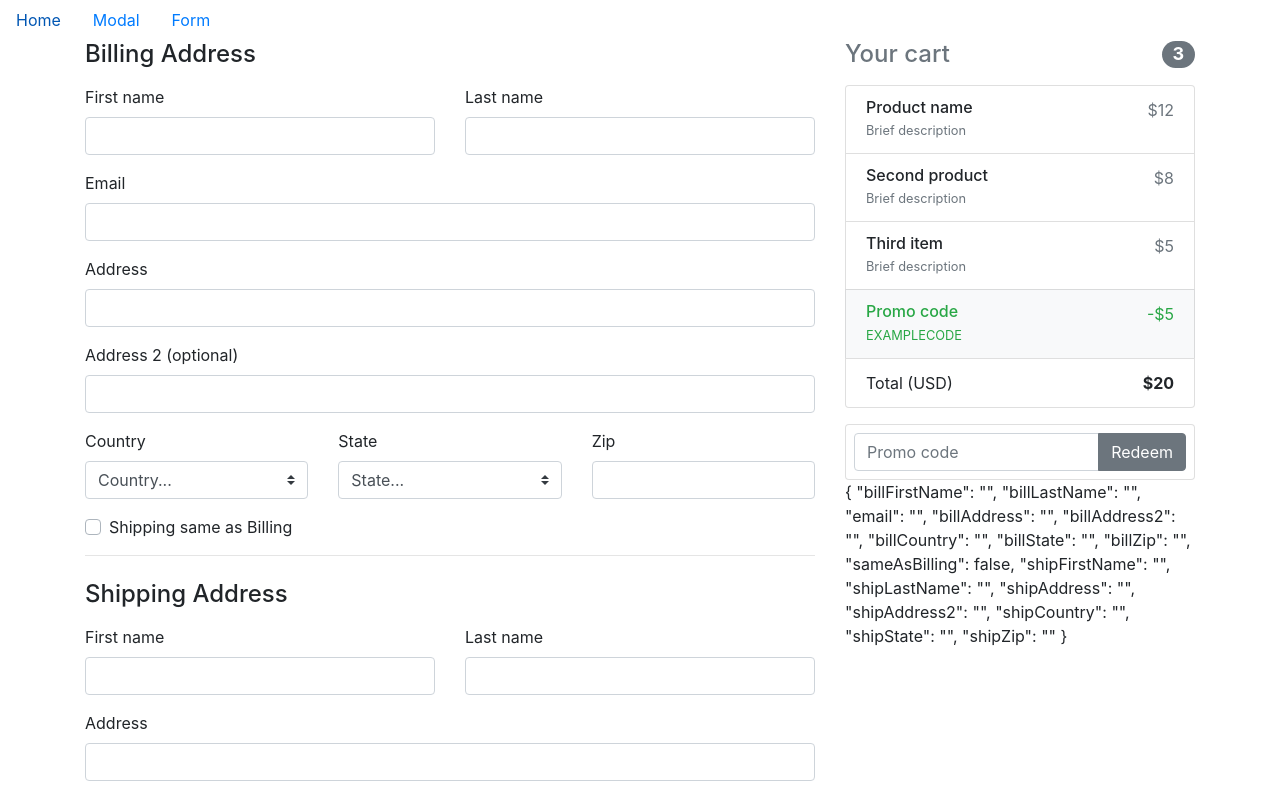
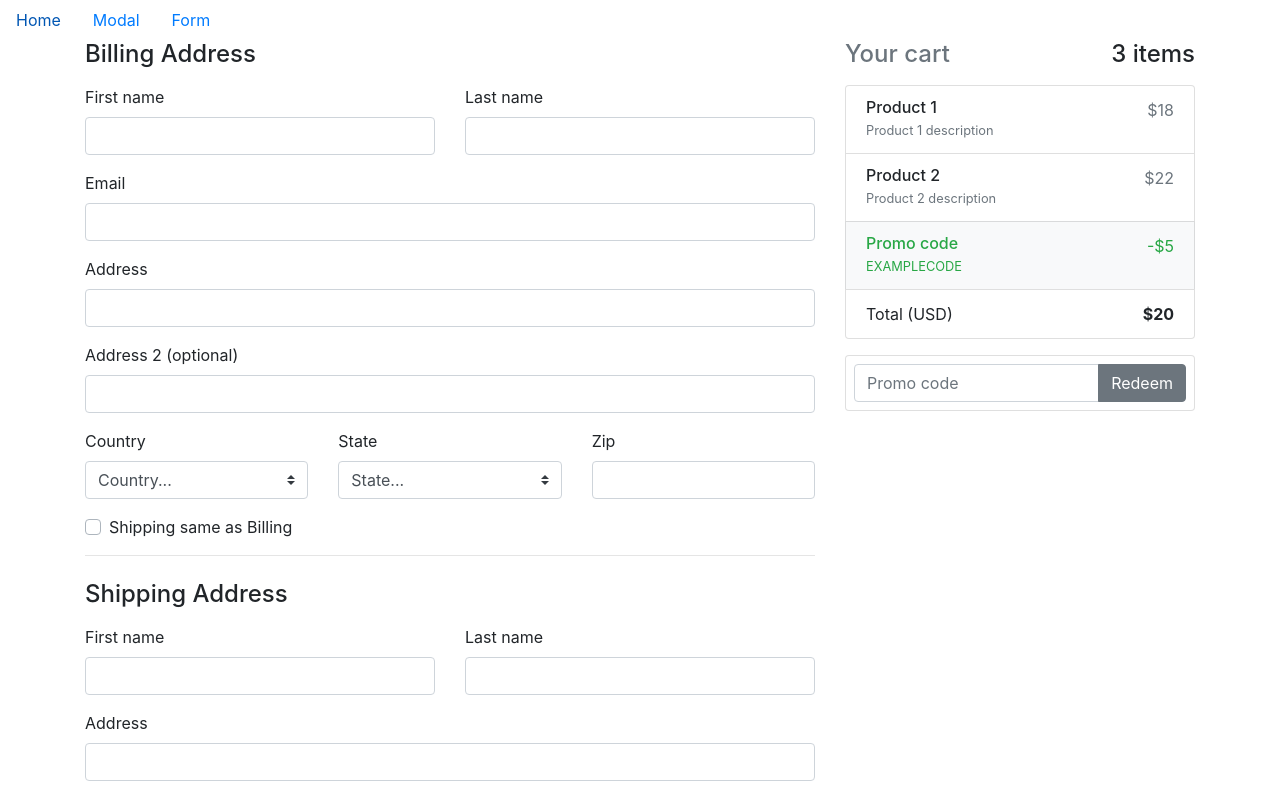
Before and after one commit to pferlito/react-examples, a React (Create React App) app: page /form in a window 1280 px wide. Shown: the top 800 px of the page. Built offline with nearby package versions, Linux system fonts and the light colour scheme; the HTML template or start-up script is replaced by a standard one.

Commit message:
Start implementing the cart.

```diff
--- /dev/null
+++ b/src/components/Cart.js
@@ -0,0 +1,66 @@
+import React, {useState} from "react";
+import Col from "react-bootstrap/Col";
+
+function LineItem({item}) {
+  return (
+    <li
+      className="list-group-item d-flex justify-content-between lh-condensed">
+      <div>
+        <h6 className="my-0">{item.name}</h6>
+        <small className="text-muted">{item.description}</small>
+      </div>
+      <span className="text-muted">${item.price}</span>
+    </li>
+  );
+}
+
+function Cart() {
+  const [cart,setCart] = useState([
+    {
+      name: 'Product 1',
+      description: 'Product 1 description',
+      price: 18
+    },
+    {
+      name: 'Product 2',
+      description: 'Product 2 description',
+      price: 22
+    },  ]);
+  let index = 0;
+  return (
+    <Col md={{span: 4, order: 2}}>
+      <h4 className="d-flex justify-content-between align-items-center mb-3">
+        <span className="text-muted">Your cart</span>
+        <span className="">3 items</span>
+      </h4>
+      <ul className="list-group mb-3">
+        {cart.map((item,index) => {
+          return <LineItem key={index} item={item}/>
+        })}
+        <li className="list-group-item d-flex justify-content-between bg-light">
+          <div className="text-success">
+            <h6 className="my-0">Promo code</h6>
+            <small>EXAMPLECODE</small>
+          </div>
+          <span className="text-success">-$5</span>
+        </li>
+        <li className="list-group-item d-flex justify-content-between">
+          <span>Total (USD)</span>
+          <strong>$20</strong>
+        </li>
+      </ul>
+
+      <form className="card p-2">
+        <div className="input-group">
+          <input type="text" className="form-control" placeholder="Promo code"/>
+          <div className="input-group-append">
+            <button type="submit" className="btn btn-secondary">Redeem
+            </button>
+          </div>
+        </div>
+      </form>
+    </Col>
+  );
+}
+
+export default Cart;
--- a/src/routes/FormPage.js
+++ b/src/routes/FormPage.js
@@ -5,6 +5,7 @@ import Container from "react-bootstrap/Container";
 import TextField from '../components/fields/TextField.js';
 import CustomSelect from '../components/fields/CustomSelect.js';
 import Checkbox from '../components/fields/Checkbox.js';
+import Cart from '../components/Cart.js';
 
 function BillingForm({state, handleChange}) {
   const countries = [{
@@ -170,66 +171,6 @@ function ShippingForm({state, handleChange}) {
   );
 }
 
-function Cart({state}) {
-  return (
-    <Col md={{span: 4, order: 2}}>
-      <h4 className="d-flex justify-content-between align-items-center mb-3">
-        <span className="text-muted">Your cart</span>
-        <span className="badge badge-secondary badge-pill">3</span>
-      </h4>
-      <ul className="list-group mb-3">
-        <li
-          className="list-group-item d-flex justify-content-between lh-condensed">
-          <div>
-            <h6 className="my-0">Product name</h6>
-            <small className="text-muted">Brief description</small>
-          </div>
-          <span className="text-muted">$12</span>
-        </li>
-        <li
-          className="list-group-item d-flex justify-content-between lh-condensed">
-          <div>
-            <h6 className="my-0">Second product</h6>
-            <small className="text-muted">Brief description</small>
-          </div>
-          <span className="text-muted">$8</span>
-        </li>
-        <li
-          className="list-group-item d-flex justify-content-between lh-condensed">
-          <div>
-            <h6 className="my-0">Third item</h6>
-            <small className="text-muted">Brief description</small>
-          </div>
-          <span className="text-muted">$5</span>
-        </li>
-        <li className="list-group-item d-flex justify-content-between bg-light">
-          <div className="text-success">
-            <h6 className="my-0">Promo code</h6>
-            <small>EXAMPLECODE</small>
-          </div>
-          <span className="text-success">-$5</span>
-        </li>
-        <li className="list-group-item d-flex justify-content-between">
-          <span>Total (USD)</span>
-          <strong>$20</strong>
-        </li>
-      </ul>
-
-      <form className="card p-2">
-        <div className="input-group">
-          <input type="text" className="form-control" placeholder="Promo code"/>
-          <div className="input-group-append">
-            <button type="submit" className="btn btn-secondary">Redeem
-            </button>
-          </div>
-        </div>
-      </form>
-      <p>{JSON.stringify(state, null, 2)}</p>
-    </Col>
-  );
-}
-
-
 function FormPage() {
   const [state, setState] = useState({
     billFirstName: '',
@@ -284,6 +225,7 @@ function FormPage() {
           </Col>
           <Cart state={state}/>
         </Row>
+        <Row>{JSON.stringify(state, null, 2)}</Row>
       </Container>
     </Fragment>
   );
```
